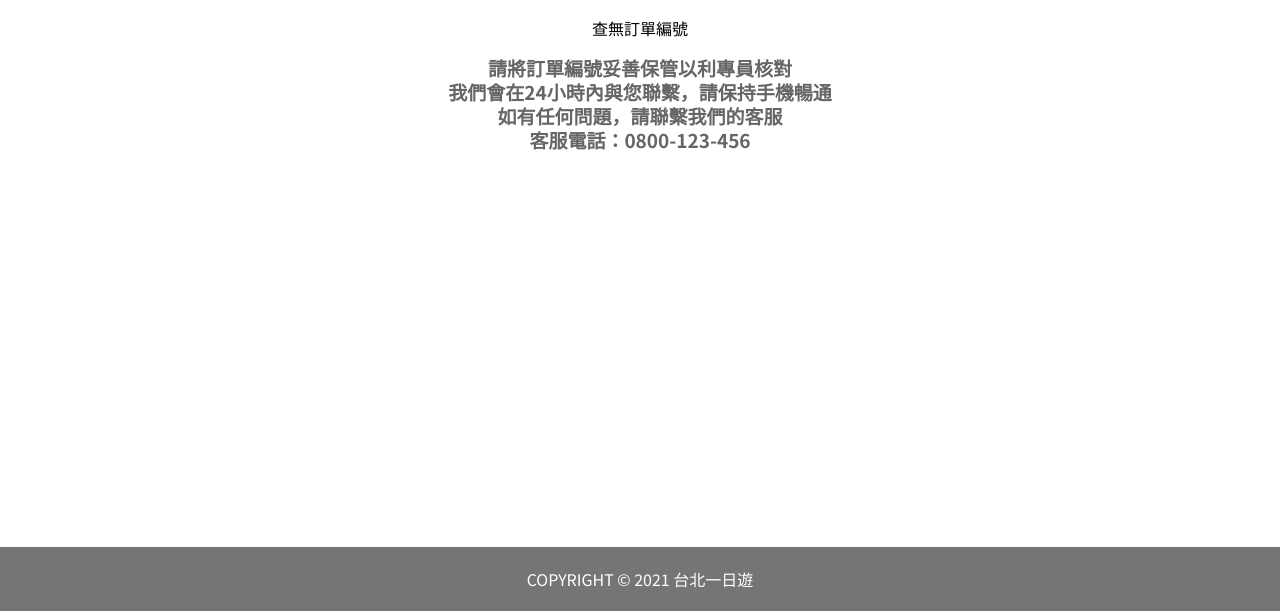
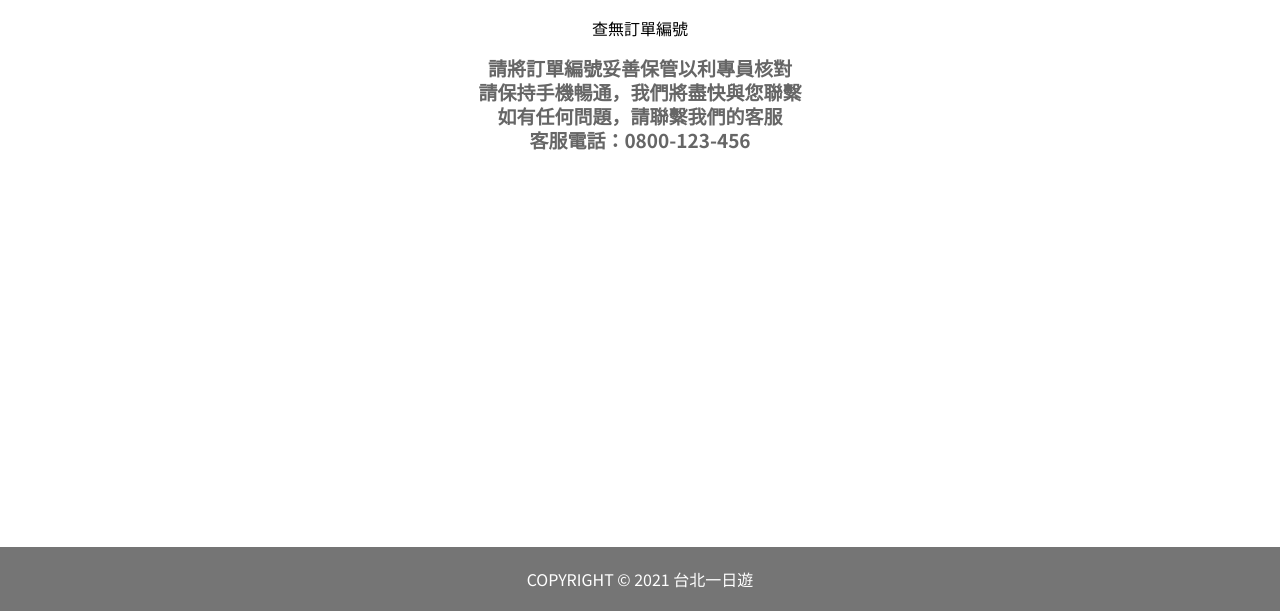
Before and after one commit to Translation-regulator/Taipei_Day_Trip, a plain HTML site: page static/thankyou.html in a window 1280 px wide. Shown: the part 189-800 px from the top of the page. Drawn offline with Linux system fonts and the light colour scheme.

Commit message:
修改文字

```diff
--- a/static/thankyou.html
+++ b/static/thankyou.html
@@ -22,7 +22,7 @@
     <h1>感謝您的預訂！</h1>
     <p id="order-number">訂單編號載入中...</p>
     <div class="thankyou-note">請將訂單編號妥善保管以利專員核對</div>
-    <div class="thankyou-note">我們會在24小時內與您聯繫，請保持手機暢通</div>
+    <div class="thankyou-note">請保持手機暢通，我們將盡快與您聯繫</div>
     <div class="thankyou-note">如有任何問題，請聯繫我們的客服</div>
     <div class="thankyou-note">客服電話：0800-123-456</div>
 
```
